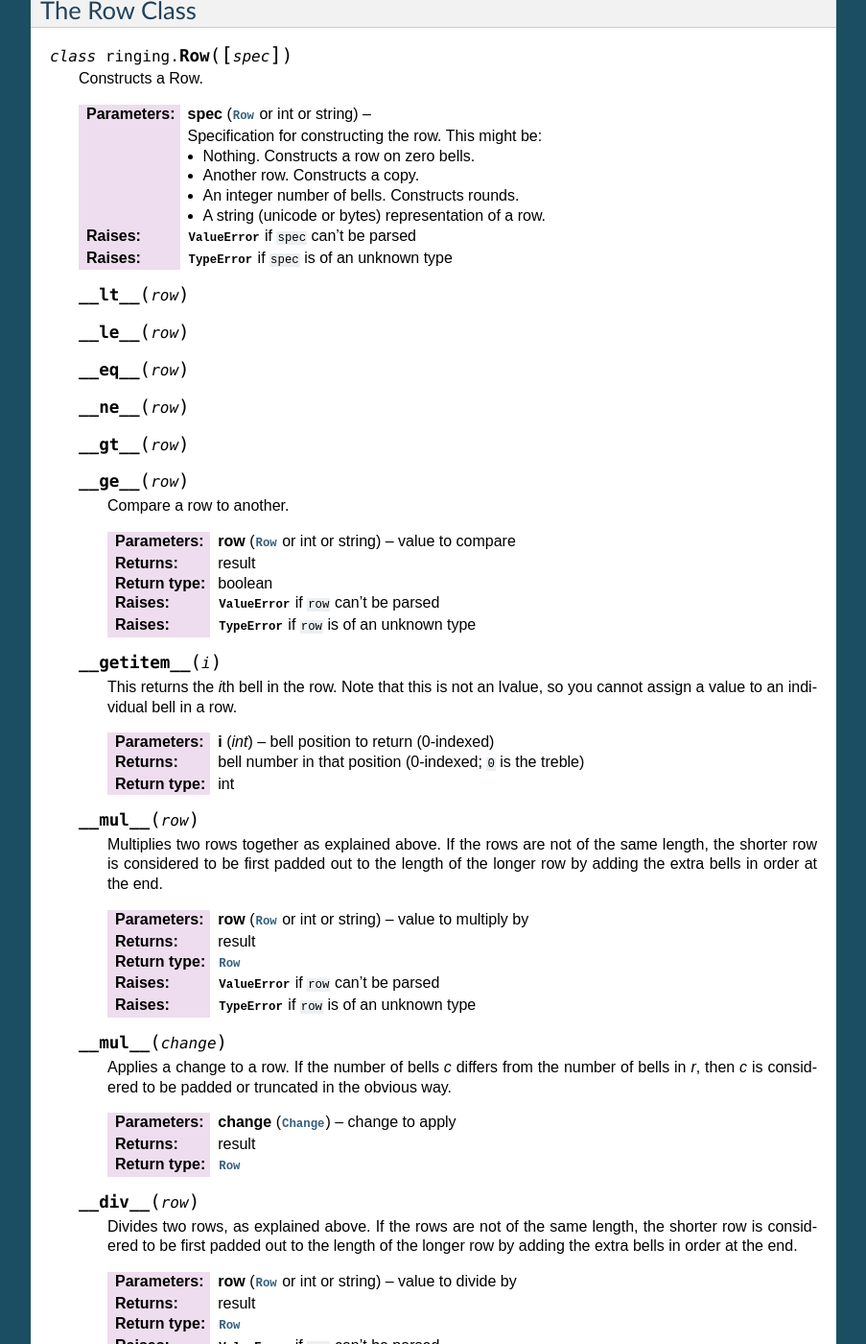
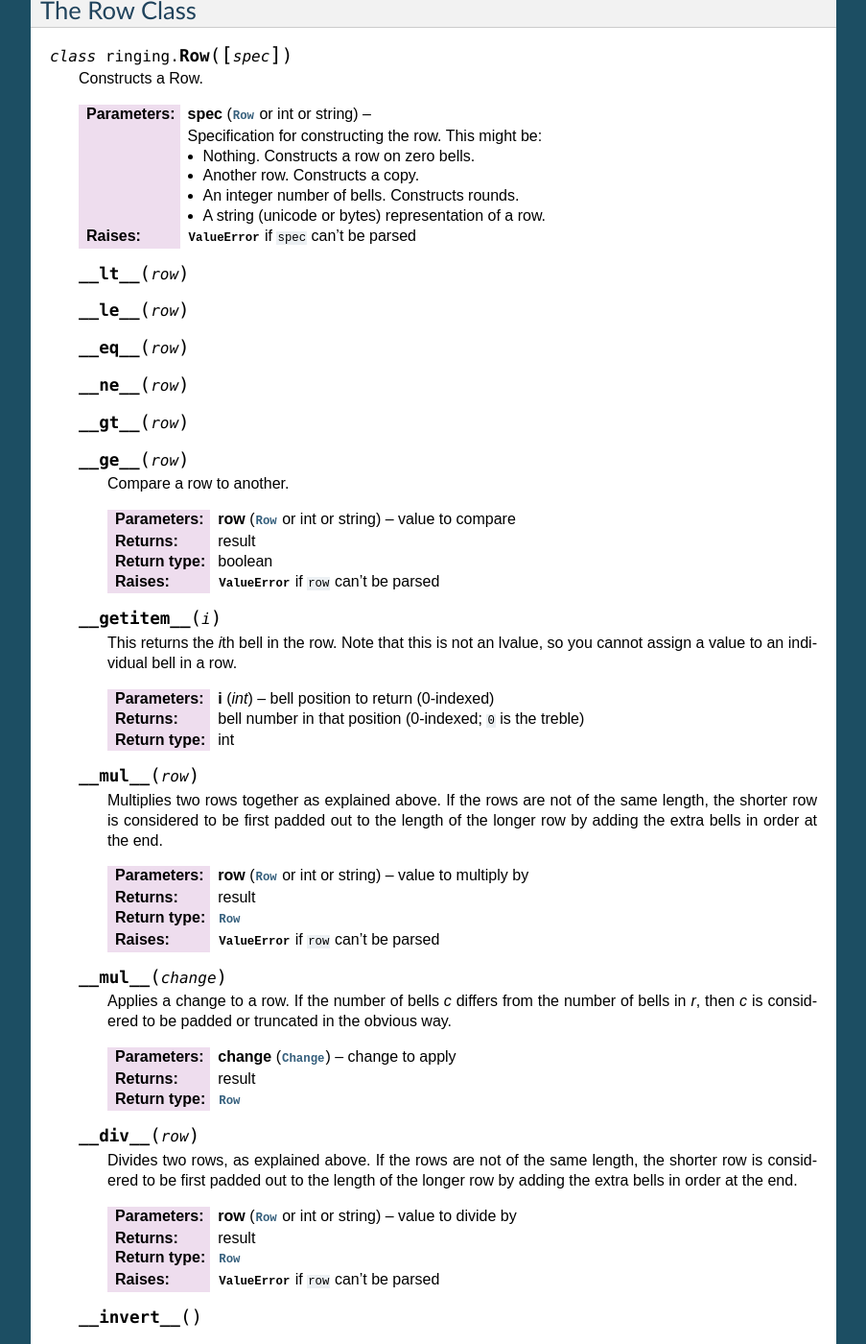
Before and after one commit to ringing-lib/ringing-lib-python, a Sphinx documentation site: the page built from docs/source/classes/row.rst, in a window 1280 px wide and 1400 px high, scrolled down 1246 px. Shown: the whole window at 96% size, without its empty margins (198-1101 px from the left). Built offline with Sphinx 7.4.7, drawn with Linux system fonts in a browser that asks for light colours; some of the changed text lies outside the part shown.

Commit message:
Removed documentation referring to TypeError
I think raising TypeError for badly-typed parameters can probably be assumed.

[ci skip]

```diff
--- a/docs/source/classes/change.rst
+++ b/docs/source/classes/change.rst
@@ -31,7 +31,6 @@ The Change Class
       *  Nothing. Constructs a change where all bells lie still (no swaps).
       *  A string (unicode or bytes) representation of a change.
    :raises: :exc:`ValueError` if a parameter can't be parsed
-   :raises: :exc:`TypeError` if a parameter is of an unknown type
 
    .. method:: __lt__(change)
    .. method:: __le__(change)
@@ -48,7 +47,6 @@ The Change Class
       :return: result
       :rtype: boolean
       :raises: :exc:`ValueError` if ``change`` can't be parsed
-      :raises: :exc:`TypeError` if ``change`` is of an unknown type
 
    .. method:: __mul__(bell)
 
@@ -70,7 +68,6 @@ The Change Class
       :return: the new change
       :rtype: :class:`Change`
       :raises: :exc:`ValueError` if a parameter can't be parsed
-      :raises: :exc:`TypeError` if a parameter is of an unknown type
 
    .. method:: reverse()
 
@@ -177,7 +174,6 @@ lead of the method.
    :param starting_row: optional starting row
    :type starting_row: :class:`Row`
    :raises: :exc:`ValueError` if ``starting_row`` can't be parsed
-   :raises: :exc:`TypeError` if a parameter is of an unknown type
 
    .. attribute:: size
 
@@ -197,7 +193,6 @@ lead of the method.
       :return: new starting row
       :rtype: :class:`Row`
       :raises: :exc:`ValueError` if ``starting_row`` can't be parsed
-      :raises: :exc:`TypeError` if ``starting_row`` is of an unknown type
 
    .. method:: recalculate([start])
 
--- a/docs/source/classes/row.rst
+++ b/docs/source/classes/row.rst
@@ -90,7 +90,6 @@ The Row Class
       *  A string (unicode or bytes) representation of a row.
    :type spec: :class:`Row` or int or string
    :raises: :exc:`ValueError` if ``spec`` can't be parsed
-   :raises: :exc:`TypeError` if ``spec`` is of an unknown type
 
    .. method:: __lt__(row)
    .. method:: __le__(row)
@@ -106,7 +105,6 @@ The Row Class
       :return: result
       :rtype: boolean
       :raises: :exc:`ValueError` if ``row`` can't be parsed
-      :raises: :exc:`TypeError` if ``row`` is of an unknown type
 
    .. method:: __getitem__(i)
 
@@ -129,7 +127,6 @@ The Row Class
       :return: result
       :rtype: :class:`Row`
       :raises: :exc:`ValueError` if ``row`` can't be parsed
-      :raises: :exc:`TypeError` if ``row`` is of an unknown type
 
    .. method:: __mul__(change)
 
@@ -153,7 +150,6 @@ The Row Class
       :return: result
       :rtype: :class:`Row`
       :raises: :exc:`ValueError` if ``row`` can't be parsed
-      :raises: :exc:`TypeError` if ``row`` is of an unknown type
 
    .. method:: __invert__()
    .. method:: inverse()
@@ -267,7 +263,6 @@ The Row Class
       :param int b: bell to find (0-indexed)
       :return: bell position (0-indexed)
       :rtype: int
-      :raise: :exc:`TypeError` if ``b`` out of range
 
    .. staticmethod:: conjugator(x, y)
 
@@ -314,7 +309,6 @@ The Group Class
    :param generator: generators for the group (rows)
    :type generator: :class:`Row` or int or string
    :raises: :exc:`ValueError` if a generator can't be parsed
-   :raises: :exc:`TypeError` if a generator is of an unknown type
 
    .. method:: __lt__(group)
    .. method:: __le__(group)
@@ -329,7 +323,6 @@ The Group Class
       :type group: :class:`Group`
       :return: result
       :rtype: boolean
-      :raises: :exc:`TypeError` if ``group`` is of an unknown type
 
    .. attribute:: bells
 
@@ -371,7 +364,6 @@ The Group Class
       :rtype: :class:`Group`
       :raises: :exc:`ValueError` if *total_bells* is less than the sum of
          *working_bells* and *hunt_bells*
-      :raises: :exc:`TypeError` if a parameter is of an unknown type
 
    .. method:: conjugate(r)
 
@@ -383,7 +375,6 @@ The Group Class
       :type r: :class:`Row` or int or string
       :return: the computed group
       :rtype: :class:`Group`
-      :raises: :exc:`TypeError` if *r* is of an unknown type
 
    .. method:: rcoset_label(r)
    .. method:: lcoset_label(r)
@@ -404,7 +395,6 @@ The Group Class
       :return: the computed label
       :rtype: :class:`Row`
       :raises: :exc:`ValueError` if *r* can't be parsed
-      :raises: :exc:`TypeError` if *r* is of an unknown type
 
    .. method:: invariants
 
```
